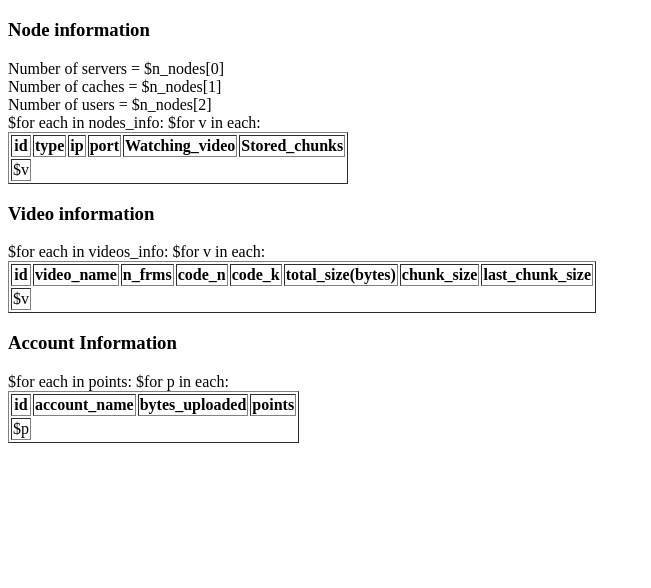
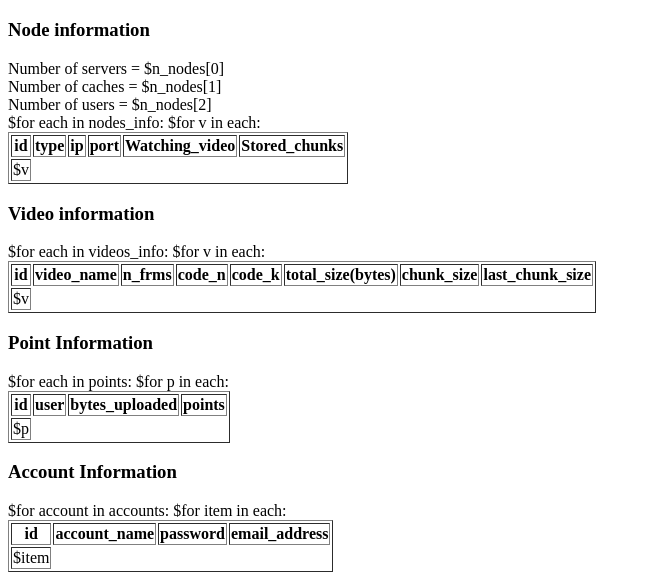
Before and after one commit to kw1jjang/CalVoD, a Python web app: template templates/overview.html in a window 1280 px wide; the page is wider, and only the part inside the window is pictured. Shown: the part 621-1209 px from the top of that part, without its empty margins (0-651 px from the left). Before the commit the page ends 1064 px from the top of that part, so only its background shows below. Run offline with Jinja, Linux system fonts and the light colour scheme; the template is opened without the code that fills it, so the values that code supplies are empty; some libraries are stand-ins or nearby versions.

Commit message:
implemented basic db manipulation, next: registration page that can add accounts

```diff
--- a/templates/overview.html
+++ b/templates/overview.html
@@ -1,4 +1,4 @@
-$def with (nodes_info, n_nodes, videos_info, server_load, server_load_avg, points)
+$def with (nodes_info, n_nodes, videos_info, server_load, server_load_avg, points, accounts)
 <!DOCTYPE html>
 <html lang="en">
     <head>
@@ -100,11 +100,11 @@
         </table>
         </p>
 
-<p><h3>Account Information</h3>
+<p><h3>Point Information</h3>
 <table border=1>
     <tr>
         <th>id</th>
-        <th>account_name</th>
+        <th>user</th>
         <th>bytes_uploaded</th>
         <th>points</th>
     </tr>
@@ -117,5 +117,21 @@
 </p>
 
 
+<p><h3>Account Information</h3>
+<table border=1>
+    <tr>
+        <th>id</th>
+        <th>account_name</th>
+        <th>password</th>
+        <th>email_address</th>
+    </tr>
+    $for account in accounts:
+    <tr>
+        $for item in each:
+        <td>$item</td>
+    </tr>
+</table>
+</p>
+
     </body>
 </html>
```
Also changed, not shown: db_manager.py (+12 -0 lines), tracker.py (+6 -2 lines), tracker.db.
